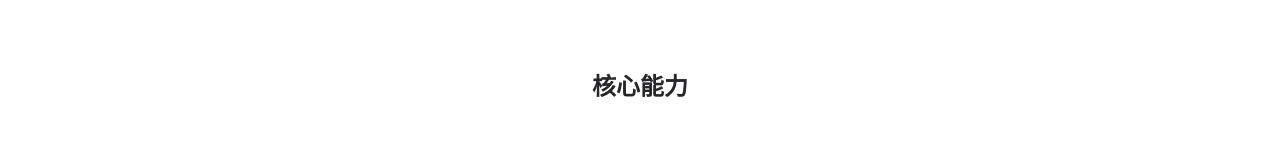
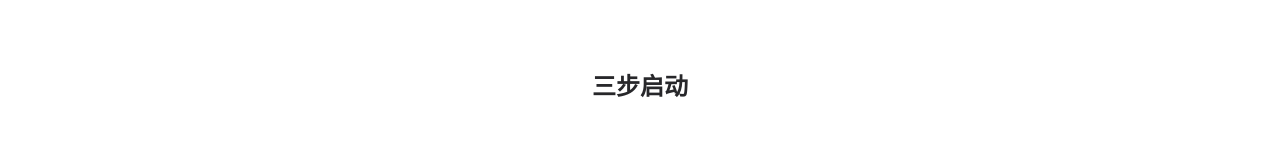
Before and after one commit to YoungCan-Wang/wyckoff-homepage, a React (Vite) app: page / in a window 1280 px wide. Shown: the part 808-952 px from the top of the page. Built offline with nearby package versions, Linux system fonts and the light colour scheme.

Commit message:
fix: 三步启动移到核心能力前面
Co-Authored-By: Claude Opus 4 <noreply@anthropic.com>

```diff
--- a/src/App.tsx
+++ b/src/App.tsx
@@ -28,10 +28,10 @@ export default function App() {
         <Navbar />
         <main>
           <Hero />
+          <Steps />
           <Features />
           <WebApp />
           <DataSource />
-          <Steps />
           <CliReference />
           <AgentPrompt />
           <Community />
```
